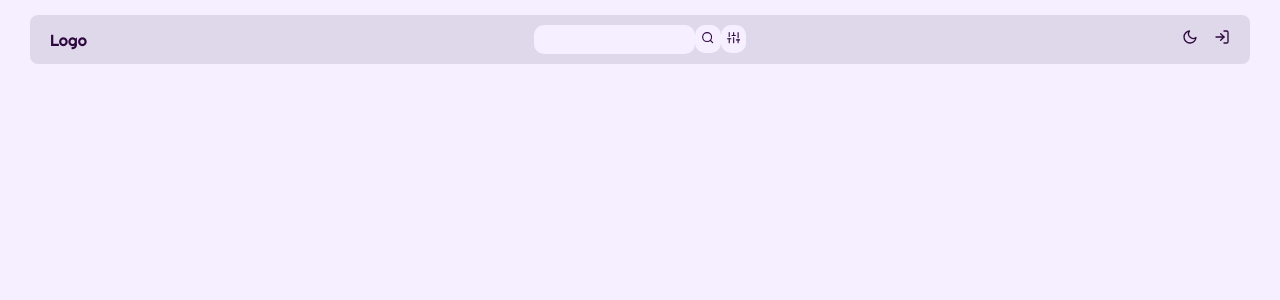
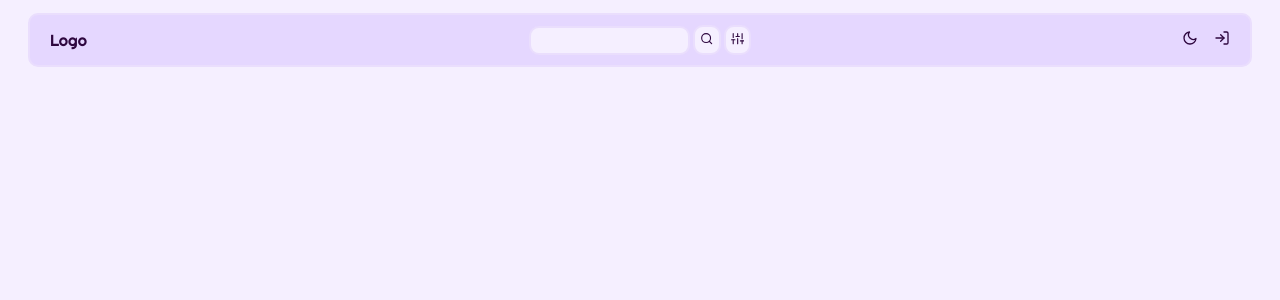
Before and after one commit to PolarMonke/SlovaShare, a React (Create React App) app: page / in a window 1280 px wide. Shown: the top 300 px of the page. Built offline with nearby package versions, Linux system fonts and the light colour scheme; the HTML template or start-up script is replaced by a standard one.

Commit message:
Падкарэктаваў стылі хэдэра

```diff
--- a/src/index.css
+++ b/src/index.css
@@ -1,10 +1,10 @@
 :root.light-theme {
     --background-color: #f5efff;
     --text-color: #2e073f;
-    --header-bg-color: #dfd8eb;
-    --border-color: #f5efff;
-    --border-color-hover: #cdc1ff;
-    --border-color-click: #a594f9;
+    --header-bg-color: #e5d7ff;
+    --border-color: #eadefd;
+    --border-color-hover: #c3b4ff;
+    --border-color-focus: #a594f9;
 }
 
 :root.dark-theme {
@@ -13,7 +13,7 @@
     --header-bg-color: #4d2c6a;
     --border-color: #9b7ebd;
     --border-color-hover: #d4bee4;
-    --border-color-click: #eeeeee;
+    --border-color-focus: #eeeeee;
 }
 
 body {
@@ -34,10 +34,16 @@ button {
     background-color: var(--background-color);
     border: 2px solid var(--border-color);
     border-radius: 10px;
-    padding: 4px;
+    padding: 5px;
+    margin-left: 3px;
     cursor: pointer;
 }
-
+button:hover {
+    border-color: var(--border-color-hover);
+}
+button:focus {
+    border-color: var(--border-color-focus);
+}
 input {
     display: inline-block;
     cursor: text;
@@ -54,8 +60,9 @@ input:hover {
     border-color: var(--border-color-hover);
 }
 
-input:active {
-    border-color: var(--border-color-click);
+input:focus {
+    outline: none;
+    border-color: var(--border-color-focus);
 }
 
 .icon {
```
